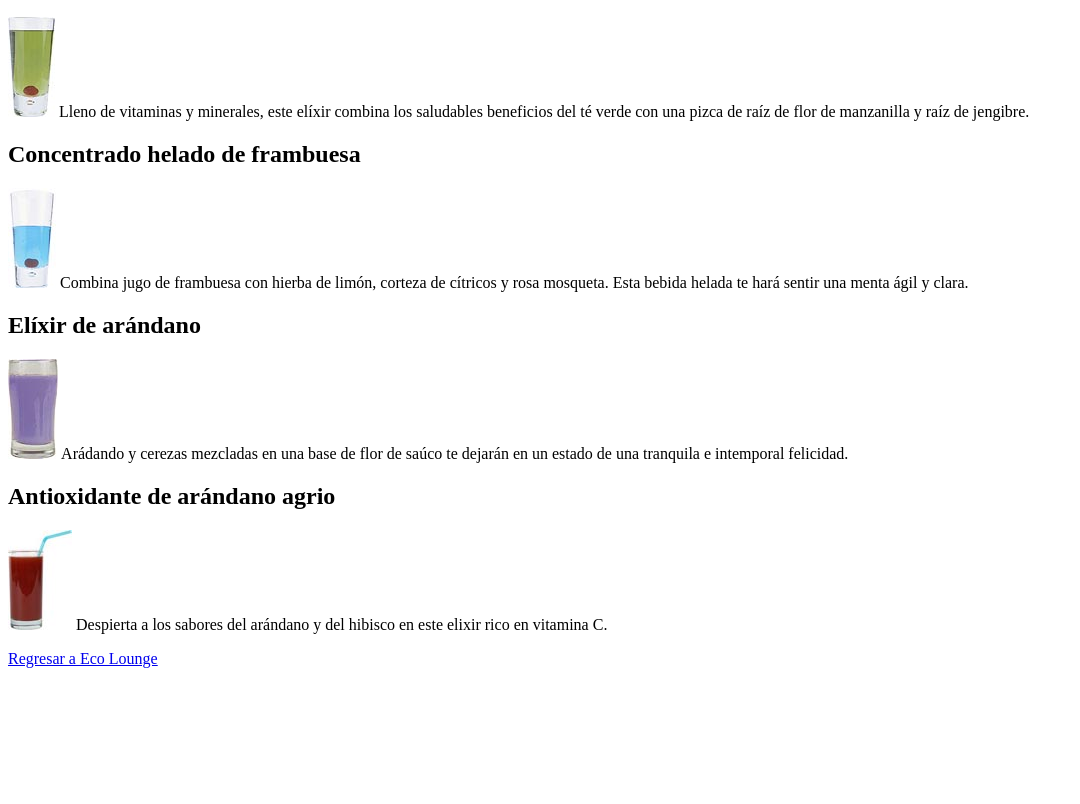
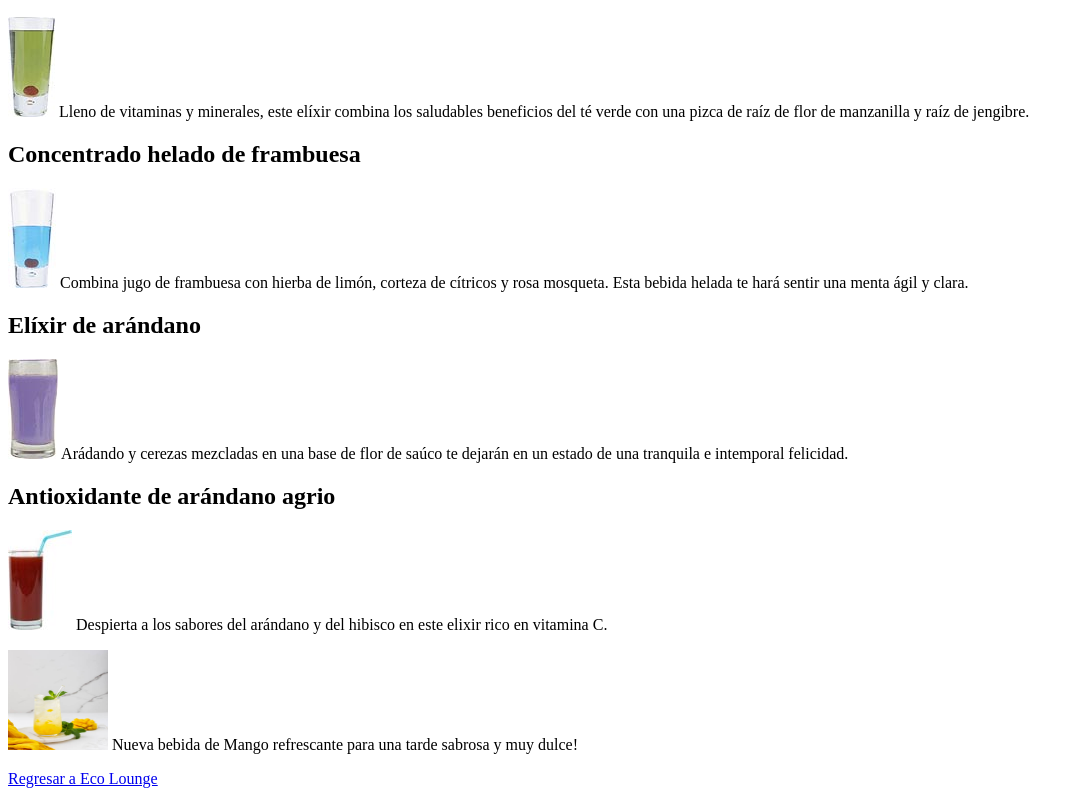
Before and after one commit to FuentesRD/pruebaGIT, a plain HTML site: page paginas/elixir.html in a window 1280 px wide. Shown: the part 96-900 px from the top of the page, without its empty margins (0-1080 px from the left). Before the commit the page ends 800 px from the top, so only its background shows below. Drawn offline with Linux system fonts and the light colour scheme.

Commit message:
Se agrego una nueva bebida en elixires y una promocion nueva en lounge

```diff
--- a/paginas/elixir.html
+++ b/paginas/elixir.html
@@ -32,6 +32,10 @@
       Despierta a los sabores del arándano y del hibisco
       en este elixir rico en vitamina C.
     </p>
+    <p>
+      <img src="../imagenes/Mango.jpg" height="100" width="100">
+      Nueva bebida de Mango refrescante para una tarde sabrosa y muy dulce!
+    </p>
     <p><a href="../index.html">Regresar a Eco Lounge</a></p>
   </body>
 </html>
```
Also changed, not shown: index.html (+2 -0 lines), imagenes/Mango.jpg (added).
